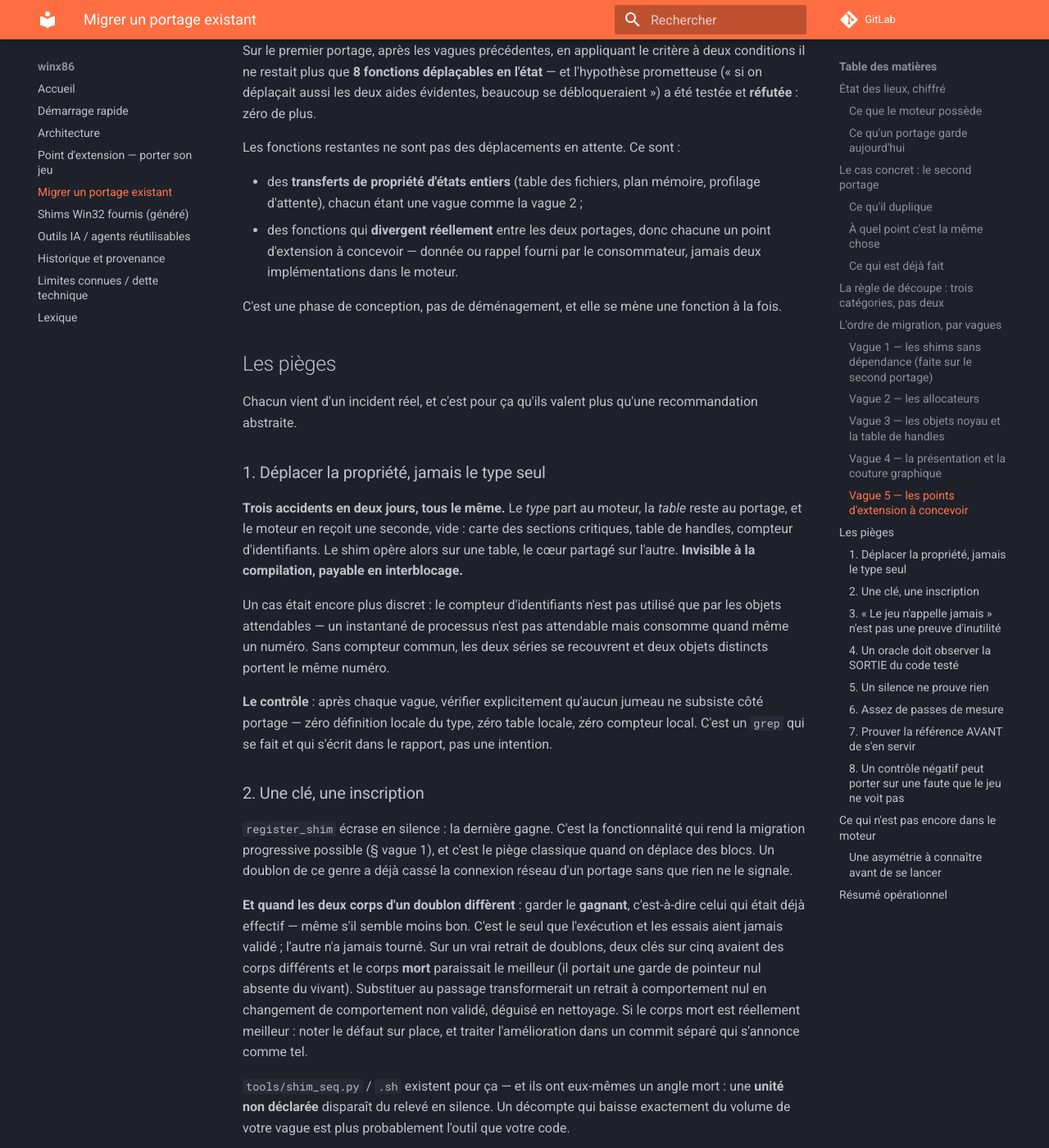
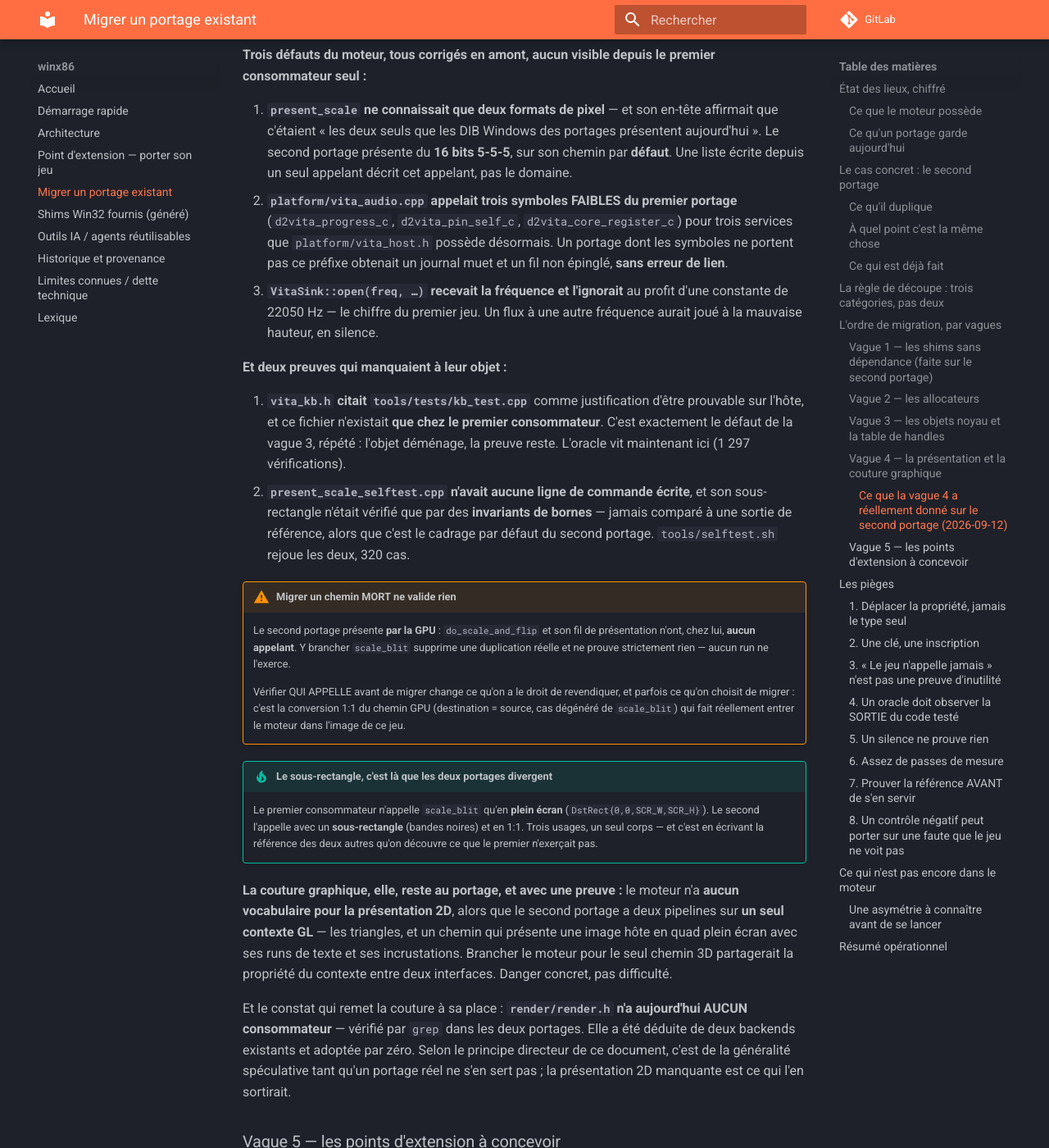
Before and after one commit to Franckrst/WinVita, an MkDocs documentation site: the page built from docs/migration.md, in a window 1280 px wide and 1400 px high, scrolled down 7332 px. Shown: the whole window at 82% size. Built offline with MkDocs 1.6.1 and Material for MkDocs 9.7.7, drawn with Linux system fonts in a browser that asks for light colours; comment, search, counter and statistics services are not loaded; some of the changed text lies outside the part shown.

Commit message:
guide: ce que la vague 4 du second portage a trouve
Trois defauts du moteur qu'aucun regard depuis le premier consommateur ne
pouvait voir (une liste de formats ecrite sur un seul appelant, des symboles
faibles empruntes a un portage, une frequence recue puis ignoree), deux preuves
qui n'avaient pas suivi leur objet, et deux lecons de methode : migrer un
chemin mort ne valide rien, et le sous-rectangle est exactement l'endroit ou
les deux portages divergent.

Plus le constat qui remet la couture graphique a sa place : render.h n'a
aujourd'hui aucun consommateur, dans aucun des deux portages.

Co-Authored-By: Claude Opus 5 <noreply@anthropic.com>
Claude-Session: https://claude.ai/code/session_016YV2ySxuScxYmstEqDV9Bx

```diff
--- a/docs/migration.md
+++ b/docs/migration.md
@@ -286,6 +286,71 @@ migration est une adaptation de types, pas une suppression. Son redimensionneur,
 en revanche, est le **sur-ensemble** dont le moteur a tiré `fit_rect` : son
 cadrage proportionnel est déjà ce que la fonction générique implémente.
 
+#### Ce que la vague 4 a réellement donné sur le second portage (2026-09-12)
+
+La présentation a migré ; la couture graphique, non. Les deux moitiés sont
+également instructives.
+
+**Trois défauts du moteur, tous corrigés en amont, aucun visible depuis le
+premier consommateur seul :**
+
+1. **`present_scale` ne connaissait que deux formats de pixel** — et son
+   en-tête affirmait que c'étaient « les deux seuls que les DIB Windows des
+   portages présentent aujourd'hui ». Le second portage présente du **16 bits
+   5-5-5**, sur son chemin par **défaut**. Une liste écrite depuis un seul
+   appelant décrit cet appelant, pas le domaine.
+2. **`platform/vita_audio.cpp` appelait trois symboles FAIBLES du premier
+   portage** (`d2vita_progress_c`, `d2vita_pin_self_c`,
+   `d2vita_core_register_c`) pour trois services que `platform/vita_host.h`
+   possède désormais. Un portage dont les symboles ne portent pas ce préfixe
+   obtenait un journal muet et un fil non épinglé, **sans erreur de lien**.
+3. **`VitaSink::open(freq, …)` recevait la fréquence et l'ignorait** au profit
+   d'une constante de 22050 Hz — le chiffre du premier jeu. Un flux à une autre
+   fréquence aurait joué à la mauvaise hauteur, en silence.
+
+**Et deux preuves qui manquaient à leur objet :**
+
+4. **`vita_kb.h` citait `tools/tests/kb_test.cpp`** comme justification d'être
+   prouvable sur l'hôte, et ce fichier n'existait **que chez le premier
+   consommateur**. C'est exactement le défaut de la vague 3, répété : l'objet
+   déménage, la preuve reste. L'oracle vit maintenant ici (1 297 vérifications).
+5. **`present_scale_selftest.cpp` n'avait aucune ligne de commande écrite**, et
+   son sous-rectangle n'était vérifié que par des **invariants de bornes** —
+   jamais comparé à une sortie de référence, alors que c'est le cadrage par
+   défaut du second portage. `tools/selftest.sh` rejoue les deux, 320 cas.
+
+!!! warning "Migrer un chemin MORT ne valide rien"
+    Le second portage présente **par la GPU** : `do_scale_and_flip` et son fil
+    de présentation n'ont, chez lui, **aucun appelant**. Y brancher
+    `scale_blit` supprime une duplication réelle et ne prouve strictement rien
+    — aucun run ne l'exerce.
+
+    Vérifier QUI APPELLE avant de migrer change ce qu'on a le droit de
+    revendiquer, et parfois ce qu'on choisit de migrer : c'est la conversion
+    1:1 du chemin GPU (destination = source, cas dégénéré de `scale_blit`) qui
+    fait réellement entrer le moteur dans l'image de ce jeu.
+
+!!! tip "Le sous-rectangle, c'est là que les deux portages divergent"
+    Le premier consommateur n'appelle `scale_blit` qu'en **plein écran**
+    (`DstRect{0,0,SCR_W,SCR_H}`). Le second l'appelle avec un
+    **sous-rectangle** (bandes noires) et en 1:1. Trois usages, un seul corps —
+    et c'est en écrivant la référence des deux autres qu'on découvre ce que le
+    premier n'exerçait pas.
+
+**La couture graphique, elle, reste au portage, et avec une preuve :** le
+moteur n'a **aucun vocabulaire pour la présentation 2D**, alors que le second
+portage a deux pipelines sur **un seul contexte GL** — les triangles, et un
+chemin qui présente une image hôte en quad plein écran avec ses runs de texte
+et ses incrustations. Brancher le moteur pour le seul chemin 3D partagerait la
+propriété du contexte entre deux interfaces. Danger concret, pas difficulté.
+
+Et le constat qui remet la couture à sa place : **`render/render.h` n'a
+aujourd'hui AUCUN consommateur** — vérifié par `grep` dans les deux portages.
+Elle a été déduite de deux backends existants et adoptée par zéro. Selon le
+principe directeur de ce document, c'est de la généralité spéculative tant
+qu'un portage réel ne s'en sert pas ; la présentation 2D manquante est ce qui
+l'en sortirait.
+
 ### Vague 5 — les points d'extension à concevoir
 
 Tout le reste. Et il faut le dire nettement : **le filon mécanique s'épuise.**
```
